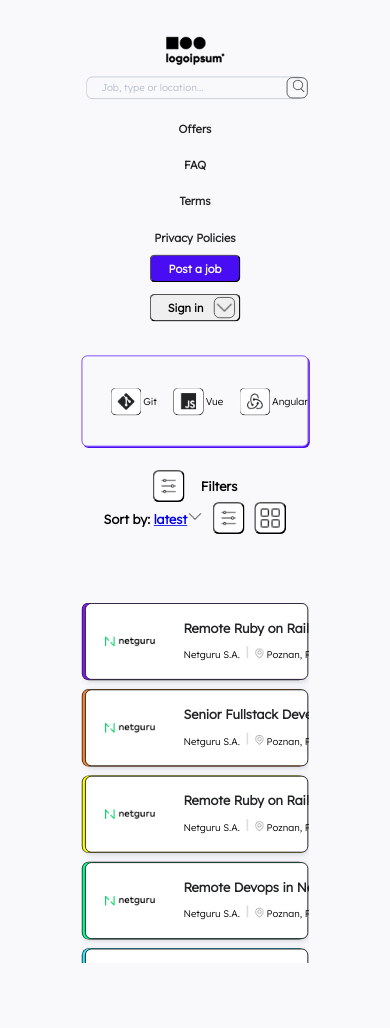
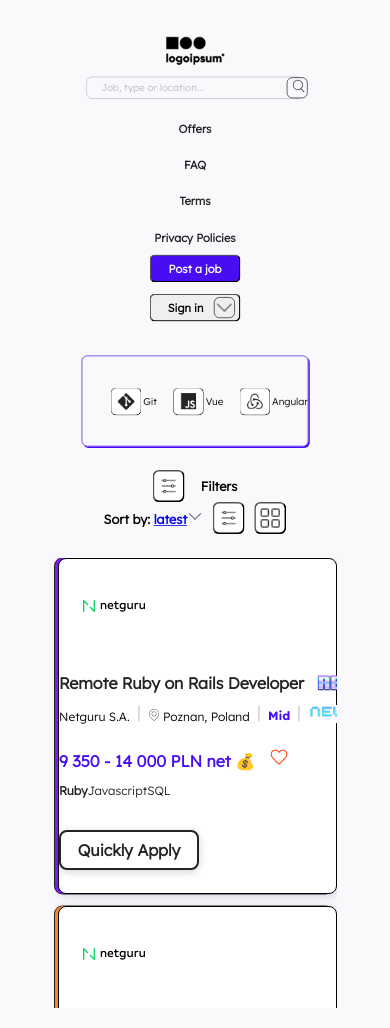
Before and after one commit to lidiabylicka/fixed-repo, a plain HTML site: page index.html in a window 390 px wide. Drawn offline with Linux system fonts and the light colour scheme.

Commit message:
media offers sizing

```diff
--- a/style.css
+++ b/style.css
@@ -676,12 +676,14 @@ input::placeholder {
     background-color: #f9f9fc;
     overflow-x: hidden;
     overflow-y: scroll;
-    scale: 80%;
+    /*scale: 80%;*/
     width: inherit;
   }
   .offer {
     display: flex;
     flex-direction: row;
+    flex-wrap: wrap;
+    height: min-content;
   }
   .offer-description {
     margin: 0em;
```
